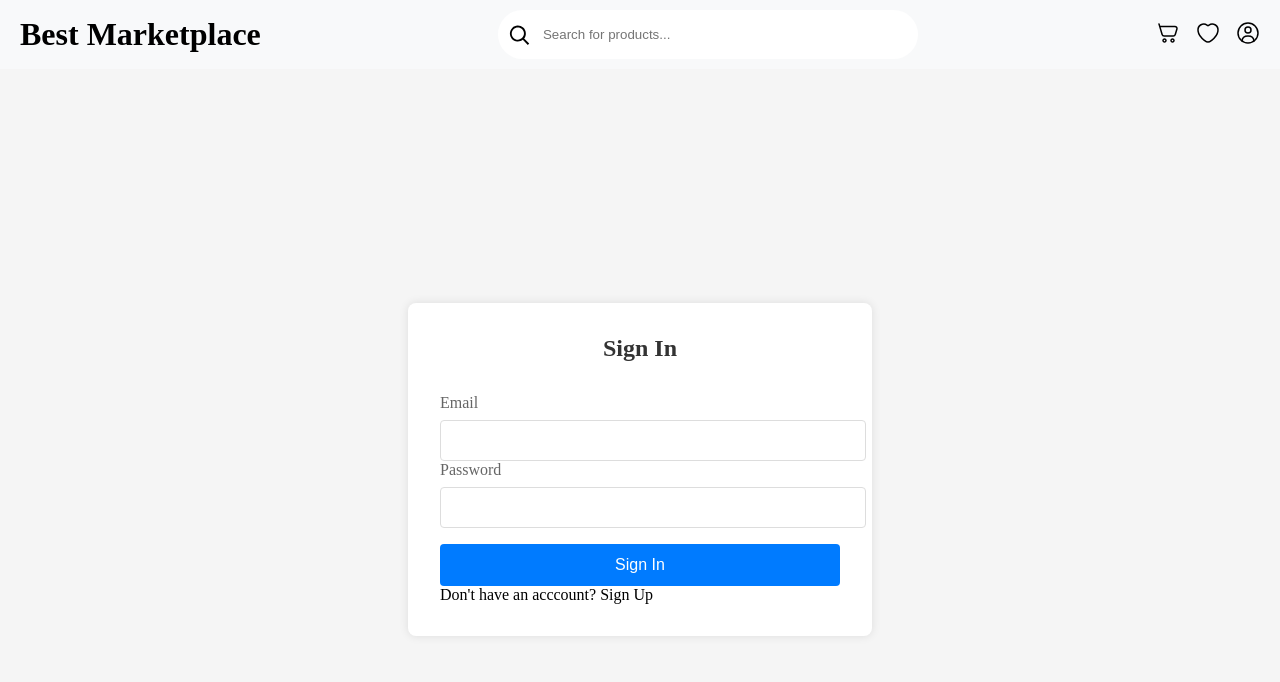
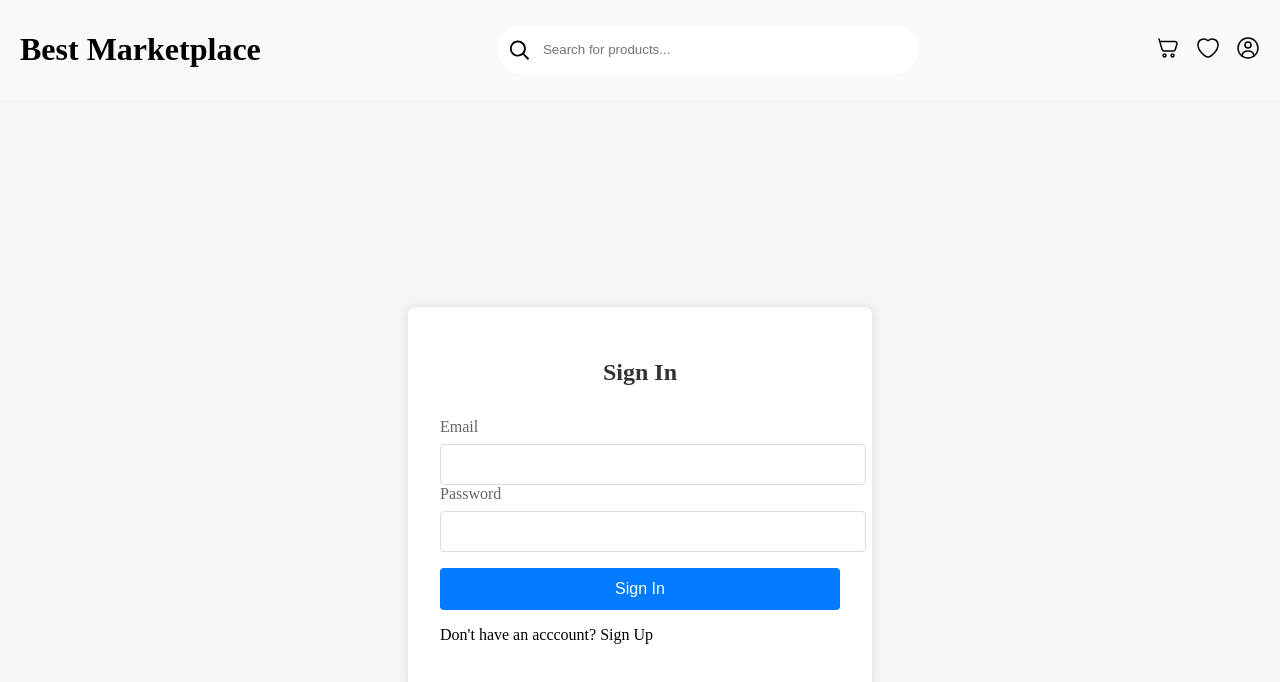
Before and after one commit to donialexandru/best-marketplace, a React (Vite) app in the folder client/: page / in a window 1280 px wide. Shown: the top 682 px of the page. Built offline with nearby package versions, Linux system fonts and the light colour scheme.

Commit message:
add global style.css file

```diff
--- a/client/index.html
+++ b/client/index.html
@@ -4,7 +4,7 @@
     <meta charset="UTF-8" />
     <meta name="viewport" content="width=device-width, initial-scale=1" />
     <title>Best Marketplace</title>
-    <link href="css/style.css" rel="stylesheet" />
+    <link href="./src/assets/style.css" rel="stylesheet" />
   </head>
   <body>
     <div id="root">Not rendered</div>
--- a/client/src/App.jsx
+++ b/client/src/App.jsx
@@ -2,7 +2,6 @@ import React, { StrictMode } from "react";
 import { createRoot } from "react-dom/client";
 import AuthForm from "./components/AuthForm.jsx";
 import Header from "./components/Header.jsx";
-import "./App.css";
 
 const App = () => {
   return (
--- a/client/src/App.css
+++ b/client/src/assets/style.css
@@ -1,4 +1,4 @@
-* {
+body {
   margin: 0;
   padding: 0;
 }
```
